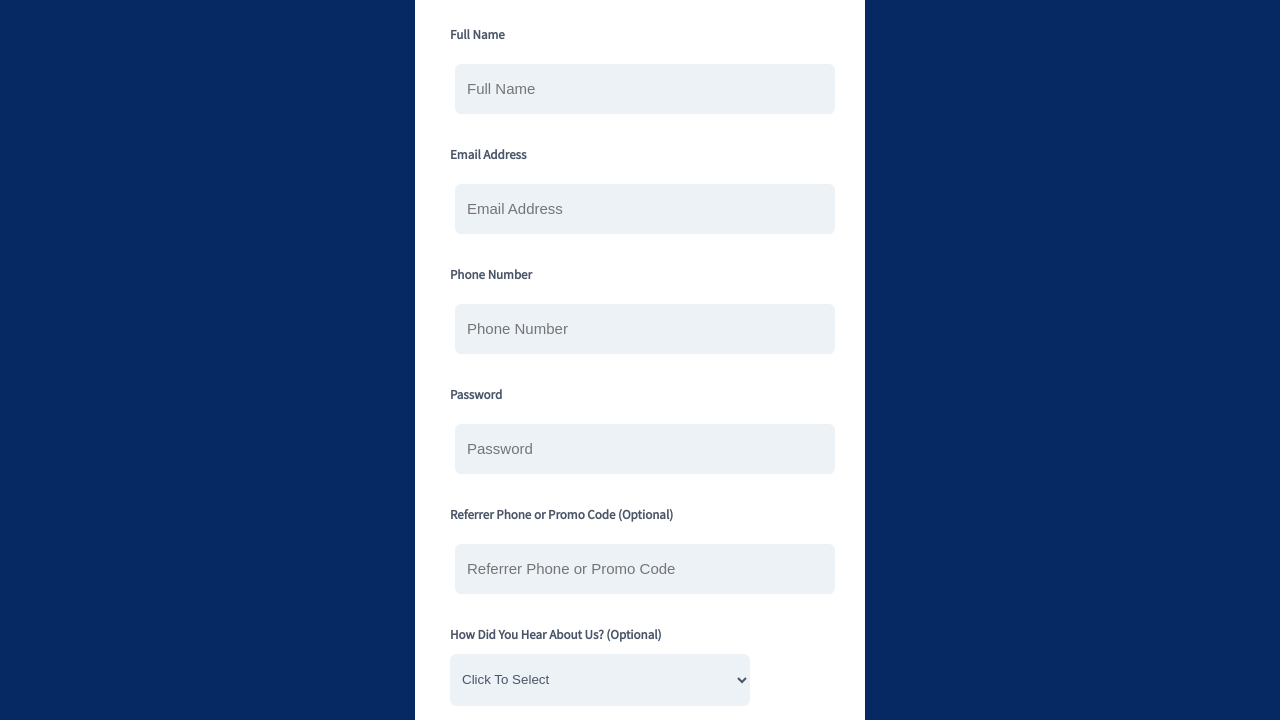
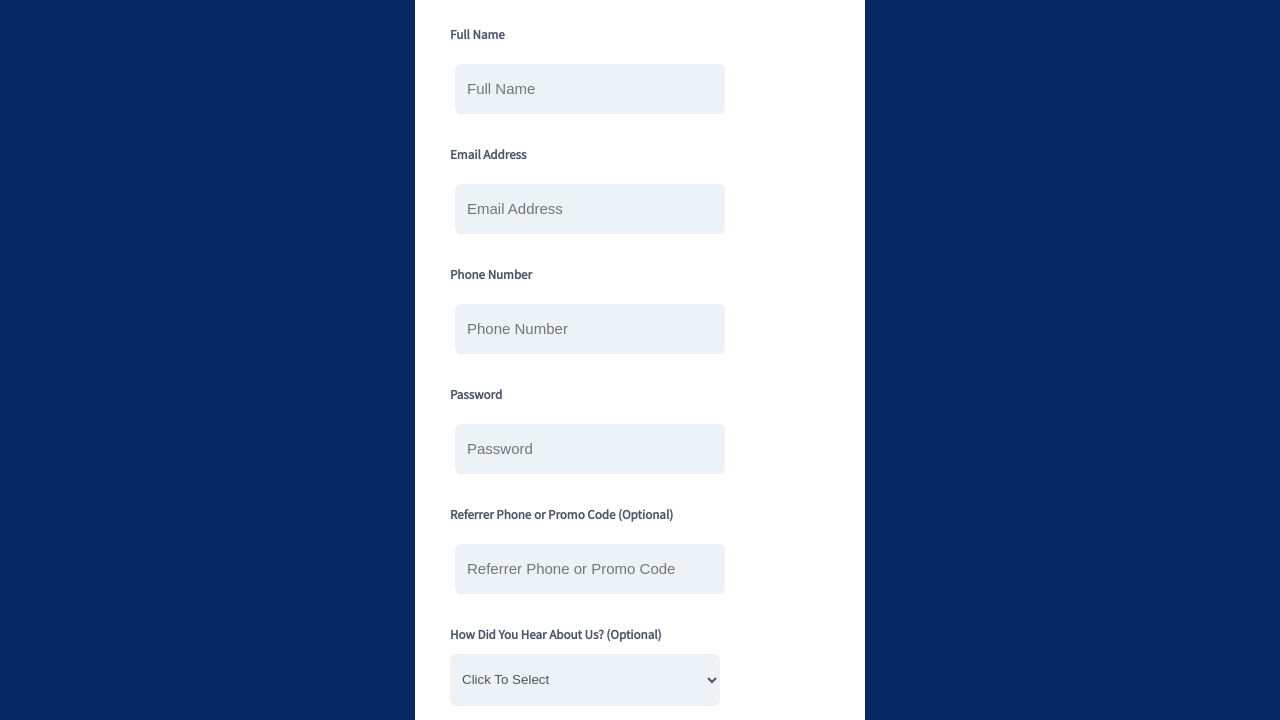
Before and after one commit to Orluchy/html-tasks, a plain HTML site: page docs/index.html in a window 1280 px wide. Shown: the part 232-952 px from the top of the page. Drawn offline with Linux system fonts and the light colour scheme.

Commit message:
Added style details

```diff
--- a/docs/style.css
+++ b/docs/style.css
@@ -108,7 +108,7 @@ p{
     box-shadow: none;
     border: 0;
     border-radius: 6px;
-    width: 380px;
+    width: 270px;
     height: 50px
 }
 
@@ -120,7 +120,7 @@ p{
 .form-container form select{
     background-color: #EDF2F7;
     margin-bottom: 2em;
-    width: 300px;
+    width: 270px;
     height: 52px;
     border: 0;
     border-radius: 6px;
```
